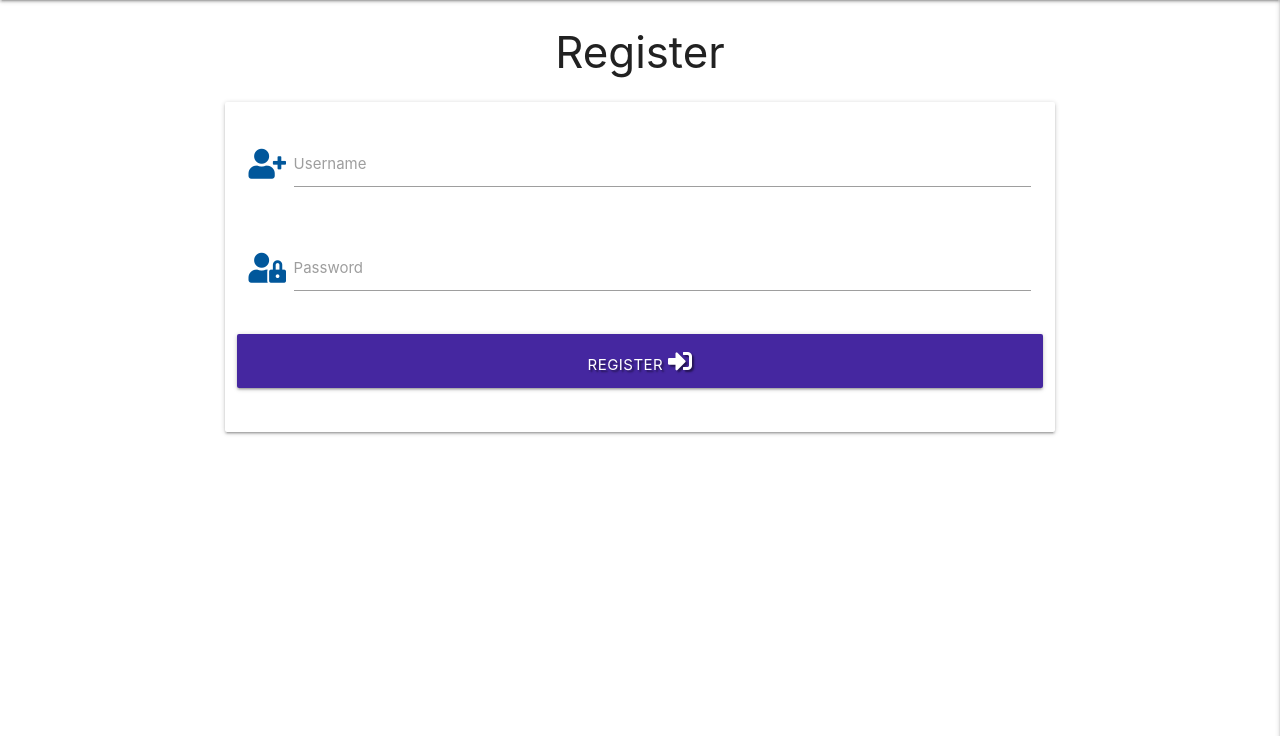
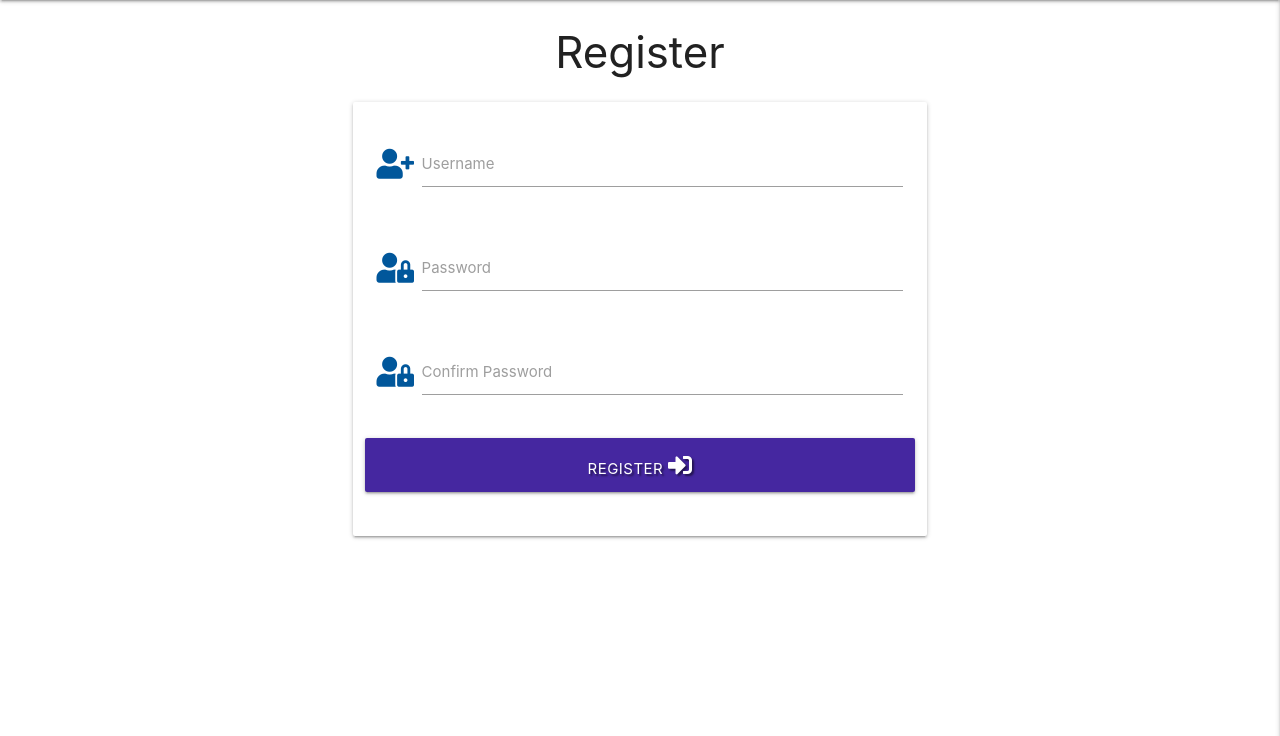
Before and after one commit to Code-Institute-Submissions/M-E-C-20-workout-tracker_AugResub, a Flask app: page /register in a window 1280 px wide. Shown: the part 64-800 px from the top of the page. Run offline with Flask 2, Linux system fonts and the light colour scheme; some libraries are stand-ins or nearby versions.

Commit message:
Add register functionality

```diff
--- a/app.py
+++ b/app.py
@@ -27,6 +27,31 @@ def get_routines():
 
 @app.route("/register", methods=["GET", "POST"])
 def register():
+    if request.method == "POST":
+        # check if username already exists in db
+        existing_user = mongo.db.users.find_one(
+            {"username": request.form.get("username").lower()})
+
+        if existing_user:
+            flash("Username already exists")
+            return redirect(url_for("register"))
+
+        password = request.form.get("password")
+        confirm_password = request.form.get("confirm_password")
+
+        if password != confirm_password:
+            flash("Passwords do not match")
+            return redirect(url_for("register"))
+
+        register = {
+            "username": request.form.get("username").lower(),
+            "password": generate_password_hash(request.form.get("password"))
+        }
+        mongo.db.users.insert_one(register)
+
+        # put the new user into 'session' cookie
+        session["user"] = request.form.get("username").lower()
+        flash("Registration Successful")
     return render_template("register.html")
 
 
--- a/static/css/style.css
+++ b/static/css/style.css
@@ -1,3 +1,7 @@
 .text-shadow {
     text-shadow: 2px 2px 2px rgba(0, 0, 0, 0.5);
 }
+
+.flashes h4 {
+    line-height: 2;
+}
--- a/templates/base.html
+++ b/templates/base.html
@@ -47,8 +47,23 @@
         </ul>
     </header>
 
-    {% block content %}
-    {% endblock %}
+    <section>
+        <!-- flash messages -->
+        {% with messages = get_flashed_messages() %}
+            {% if messages %}
+                {% for message in messages %}
+                    <div class="row flashes">
+                        <h4 class="light-blue lighten-4 center-align">{{ message }}</h4>
+                    </div>
+                {% endfor %}
+            {% endif %}
+        {% endwith %}
+    </section>
+
+    <main class="container">
+        {% block content %}
+        {% endblock %}
+    </main>
 
     <script src="https://code.jquery.com/jquery-3.6.0.min.js"
         integrity="sha256-/xUj+3OJU5yExlq6GSYGSHk7tPXikynS7ogEvDej/m4=" crossorigin="anonymous"></script>
--- a/templates/register.html
+++ b/templates/register.html
@@ -10,7 +10,8 @@
                 <div class="row">
                     <div class="input-field col s12">
                         <i class="fas fa-user-plus prefix light-blue-text text-darken-4"></i>
-                        <input id="username" name="username" type="text" class="validate">
+                        <input id="username" name="username" type="text" minlength="5" maxlength="15"
+                            pattern="^[a-zA-Z0-9]{5,15}$" class="validate" required>
                         <label for="username">Username</label>
                     </div>
                 </div>
@@ -18,8 +19,18 @@
                 <div class="row">
                     <div class="input-field col s12">
                         <i class="fas fa-user-lock prefix light-blue-text text-darken-4"></i>
-                        <input id="password" name="password" type="password" class="validate">
+                        <input id="password" name="password" type="password" minlength="5" maxlength="15"
+                            pattern="^[a-zA-Z0-9]{5,15}$" class="validate" required>
                         <label for="password">Password</label>
+                    </div>
+                </div>
+                <!-- confirm password -->
+                <div class="row">
+                    <div class="input-field col s12">
+                        <i class="fas fa-user-lock prefix light-blue-text text-darken-4"></i>
+                        <input id="confirm_password" name="confirm_password" type="password" minlength="5"
+                            maxlength="15" pattern="^[a-zA-Z0-9]{5,15}$" class="validate" required>
+                        <label for="confirm_password">Confirm Password</label>
                     </div>
                 </div>
                 <!-- register -->
```
